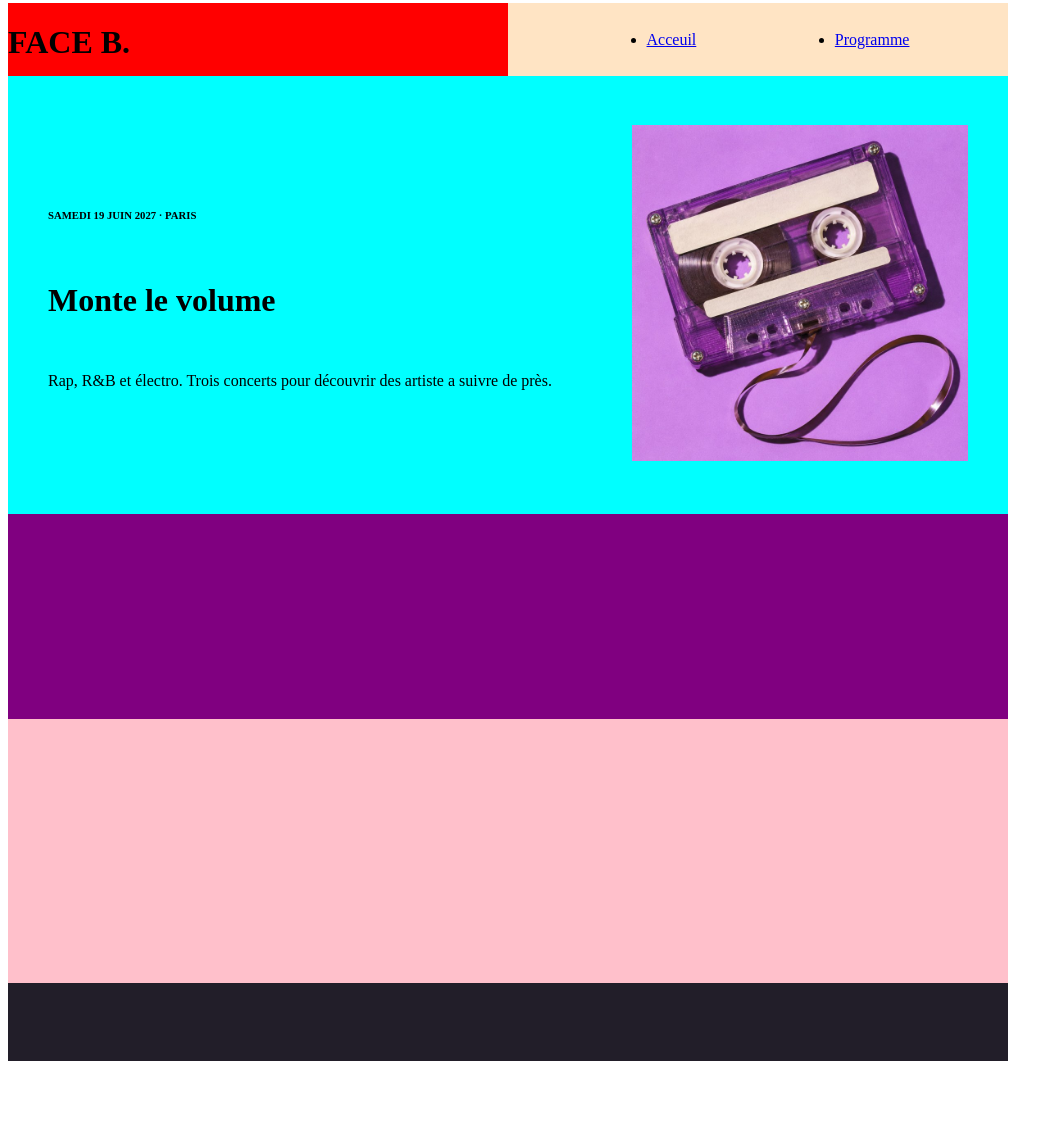
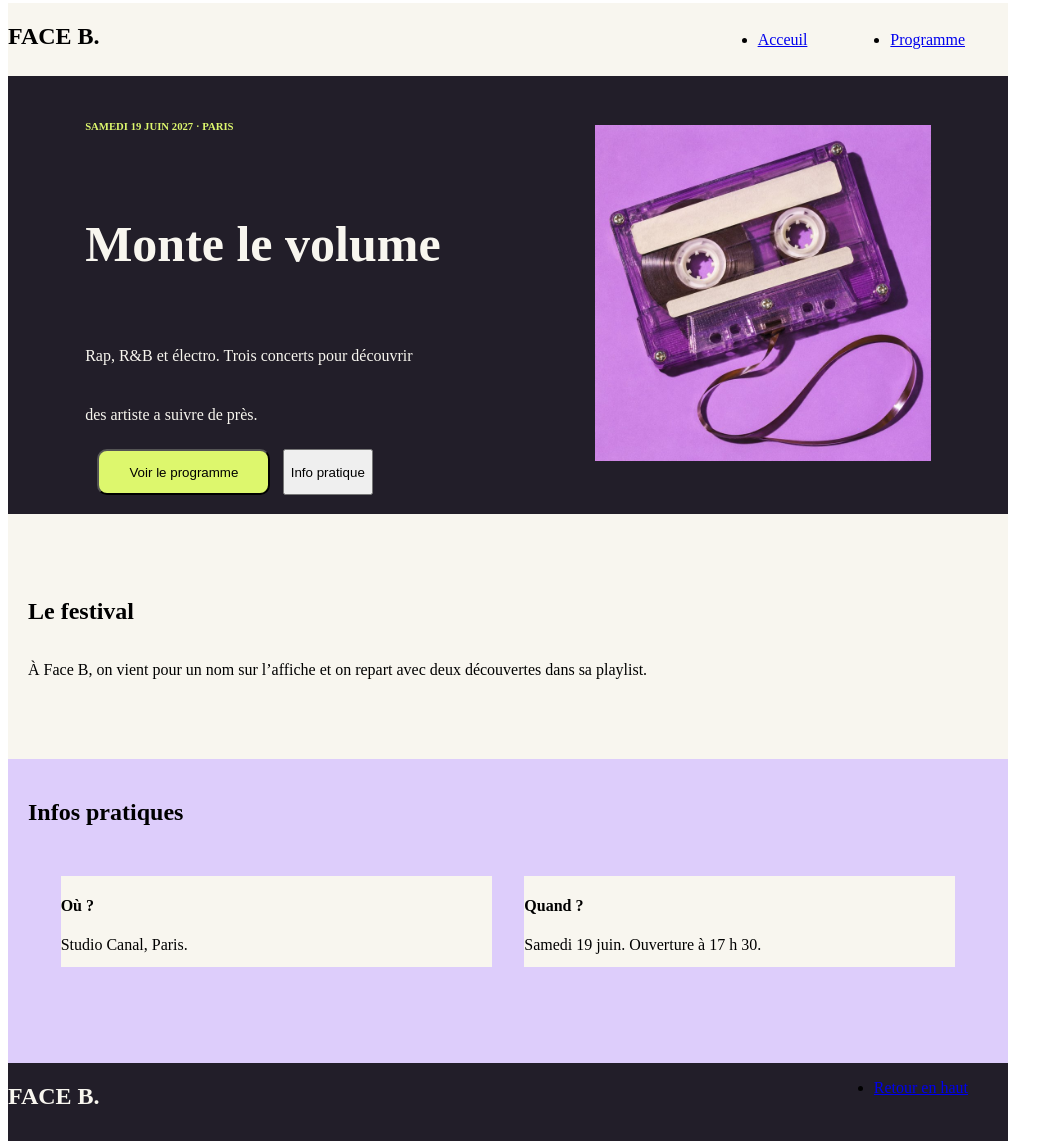
Before and after one commit to cmedinaap/projet-face-b, a plain HTML site: page index.html in a window 1280 px wide. Shown: the part 5-1146 px from the top of the page, without its empty margins (0-1063 px from the left). Before the commit the page ends 1074 px from the top, so only its background shows below. Drawn offline with Linux system fonts and the light colour scheme.

Commit message:
version3

```diff
--- a/index.html
+++ b/index.html
@@ -14,7 +14,7 @@
 
                 <div class="gauche">
 
-                <h1>FACE B.</h1>
+                <h2>FACE B.</h2>
 
                 </div>
 
@@ -35,15 +35,23 @@
             <div class="presentation">
 
                 <div class="description">
-                    <h6>SAMEDI 19 JUIN 2027 · PARIS</h6>
+                    <h6 class="vert">SAMEDI 19 JUIN 2027 · PARIS</h6>
 
                     <h1>Monte le volume</h1>
 
-                    <p>Rap, R&B et électro. Trois concerts pour découvrir des artiste a suivre de près. </p>
+                    <p>Rap, R&B et électro. Trois concerts pour découvrir </p>
+                    <span>des artiste a suivre de près.</span>
+
+                    <div class="boutton">
+                        <div class="dimension">
+                          <button class="prog">Voir le programme</button>
+                          <button>Info pratique</button>
+                        </div>
+                    </div>
+
+                </div>
 
 
-
-                </div>
 
                 <div class="img"> <img src="cassette.jpg" alt="image de"></div>
 
@@ -55,14 +63,48 @@
 
         <div class="bas-page">
             <div class="desc">
+                <h2>Le festival</h2>
+
+                <p>À Face B, on vient pour un nom sur l’affiche et on repart avec deux
+               découvertes dans sa playlist.</p>
+
+
 
             </div>
 
             <div class="info">
+                <h2>Infos pratiques</h2>
+                <div class="ouquand">
+                    <div class="ou">
+
+                         <h4>Où ?</h4>
+                         <p>Studio Canal, Paris.</p>
+
+                    </div>
+
+                    <div class="quand">
+                        <h4>Quand ?</h4>
+                        <p>Samedi 19 juin. Ouverture à 17 h 30.</p>
+                    </div>
+                </div>
+
 
             </div>
 
             <div class="pied-page">
+
+                <div class="nav-bas">
+                    <div>
+                    <h2 class="pied">FACE B.</h2>
+                </div>
+
+                <div>
+                    <ul>
+                       <li><a href="Retour en haut">Retour en haut</a></li>
+                    </ul>
+                </div>
+                </div>
+
 
             </div>
 
--- a/style.css
+++ b/style.css
@@ -2,7 +2,7 @@
     width: 1000px;
     height: 1058px;
 
-    background-color: blue;
+    background-color: #221E29;
     display: flex;
     flex-direction: column;
 
@@ -13,7 +13,7 @@
     width: 1000px;
     height: 73px;
 
-    background-color: red;
+
     display: flex;
     flex-direction: row;
 
@@ -21,8 +21,10 @@
 
 }
 .gauche{
-width: 500px;
+width: 1000px;
 height: 73px;
+background: #F8F6EF;
+
 }
 
 .droite{
@@ -33,8 +35,10 @@ height: 73px;
     flex-direction: row;
     justify-content: space-evenly;
     align-items: center;
+    background: #F8F6EF;
 
-    background-color: bisque;
+
+
 
 }
 
@@ -42,21 +46,58 @@ height: 73px;
     width: 1000px;
     height: 438px;
 
-    background-color: aqua;
+
     display: flex;
     flex-direction: row;
     justify-content: space-around;
     align-items: center;
 
 }
+.vert{
+    color: #DDF76D;
+
+}
+h1{
+    font-size: 50px;
+}
 
 
 .description{
     display: flex;
     flex-direction: column;
+    justify-content: space-between;
+
     gap: 15px;
 
+    width: px;
+    height: 400px;
+  color: #F8F6EF;
+
+
 }
+
+.button{
+    display: flex;
+    flex-direction: row;
+}
+
+.dimension{
+    height: px;
+    width: 300px;
+
+display: flex;
+justify-content: space-evenly;
+
+
+}
+.prog{
+    height: 46px;
+    width: 173px;
+    background-color: #DDF76D;
+    border-radius: 10px;
+}
+
+
 
 img{
     width: 336px;
@@ -65,20 +106,62 @@ img{
 
 }
 
+.bas-page{
+
+    display: flex;
+    flex-direction: column;
 
 
-.desc{
-    width: 1000px;
-    height: 205px;
-
-    background-color: purple;
 }
 
+.desc{
+
+    height: 205px;
+    padding: 20px;
+
+    display: flex;
+    flex-direction: column;
+    justify-content: center;
+
+    background: #F8F6EF;
+
+
+}
+
+
 .info{
-    width: 1000px;
+    width: 960px;
     height: 264px;
 
-    background-color: pink;
+    padding: 20px;
+
+    background: #DDCDFB;
+
+}
+
+.ouquand{
+    display: flex;
+    flex-direction: row;
+    justify-content: space-evenly;
+    align-items: center;
+    margin-top: 50px;
+
+
+
+}
+
+.ou{
+    width: 431px;
+    height: 91px;
+    background-color: #F8F6EF;
+
+
+}
+.quand{
+    width: 431px;
+    height: 91px;
+    background-color: #F8F6EF;
+
 }
 
 .pied-page{
@@ -87,3 +170,15 @@ img{
 
     background-color:#221E29;
 }
+
+.nav-bas{
+    display: flex;
+    flex-direction: row;
+    justify-content: space-between;
+
+    width: 960px;
+    height: px;
+}
+.pied{
+    color: #F8F6EF;
+}
```
